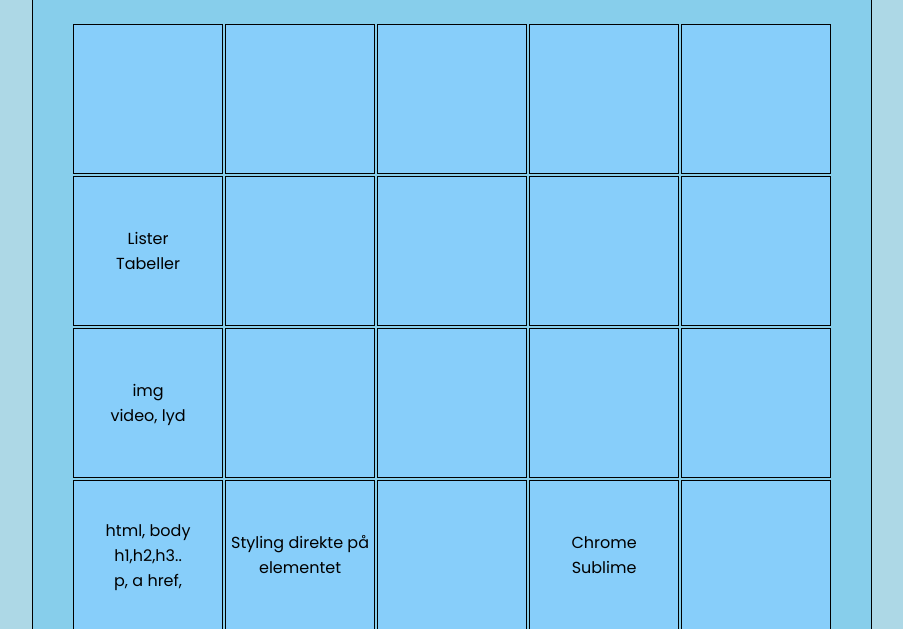
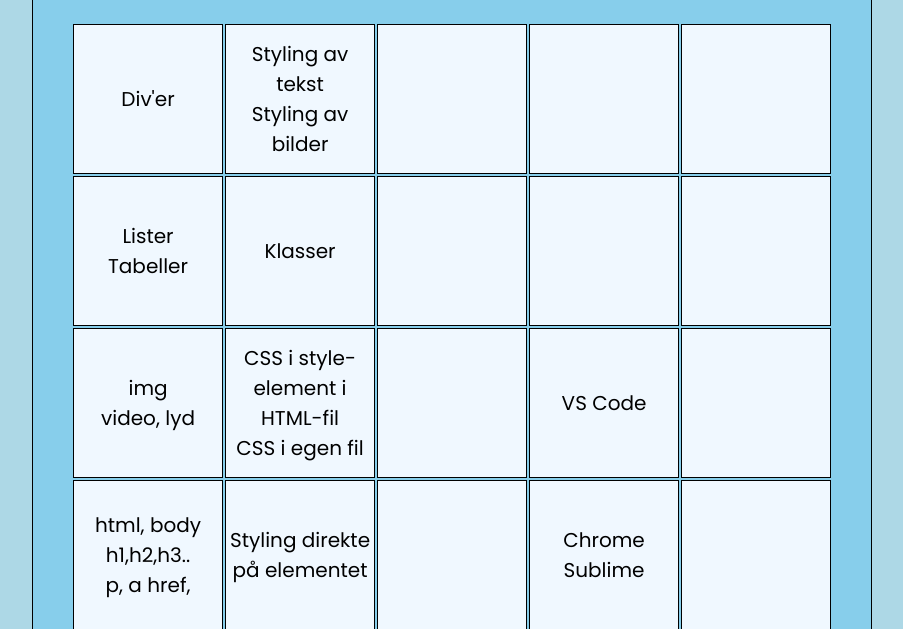
Before and after one commit to rasmusgraver/IT1Side, a plain HTML site: page index.html in a window 1280 px wide. Shown: the part 137-766 px from the top of the page, without its empty margins (188-1091 px from the left). Drawn offline with Linux system fonts and the light colour scheme.

Commit message:
La på et par flere ting vi har lært

```diff
--- a/index.html
+++ b/index.html
@@ -21,8 +21,11 @@
 
             <table>
                 <tr>
-                    <td></td>
-                    <td></td>
+                    <td>Div'er</td>
+                    <td>Styling av tekst
+                        <br>
+                        Styling av bilder
+                    </td>
                     <td></td>
                     <td></td>
                     <td></td>
@@ -32,7 +35,7 @@
                         Lister <br />
                         Tabeller
                     </td>
-                    <td></td>
+                    <td>Klasser</td>
                     <td></td>
                     <td></td>
                     <td></td>
@@ -42,9 +45,12 @@
                         img <br />
                         video, lyd
                     </td>
+                    <td>CSS i style-element i HTML-fil
+                        <br>
+                        CSS i egen fil
+                    </td>
                     <td></td>
-                    <td></td>
-                    <td></td>
+                    <td>VS Code</td>
                     <td></td>
                 </tr>
                 <tr>
--- a/style.css
+++ b/style.css
@@ -52,7 +52,8 @@ td {
     height: 150px;
     border: 1px solid black;
     text-align: center;
-    background-color: lightskyblue;
+    background-color: aliceblue;
+    font-size: 20px;
 }
 .final td {
     background-color: #84e7af;
```
